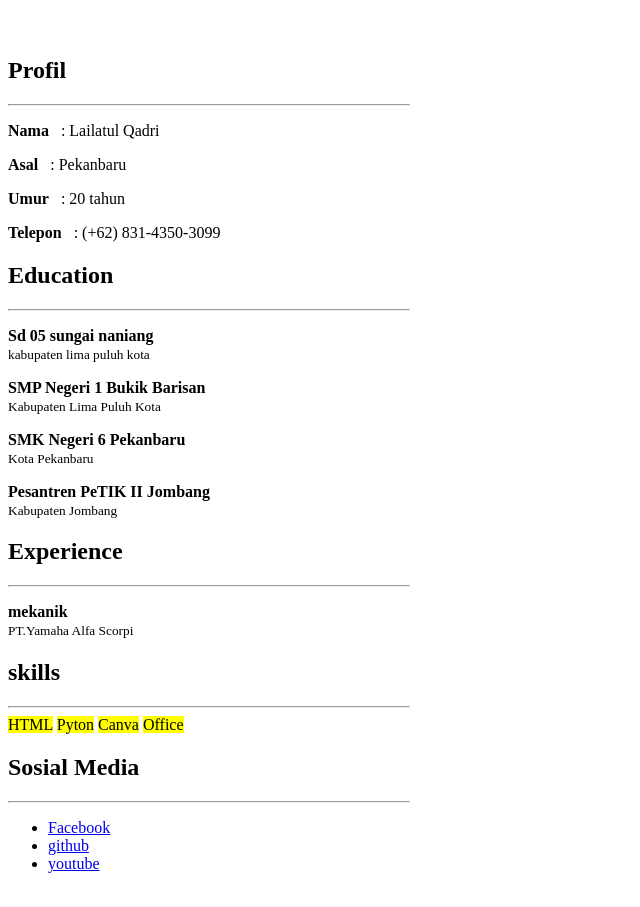
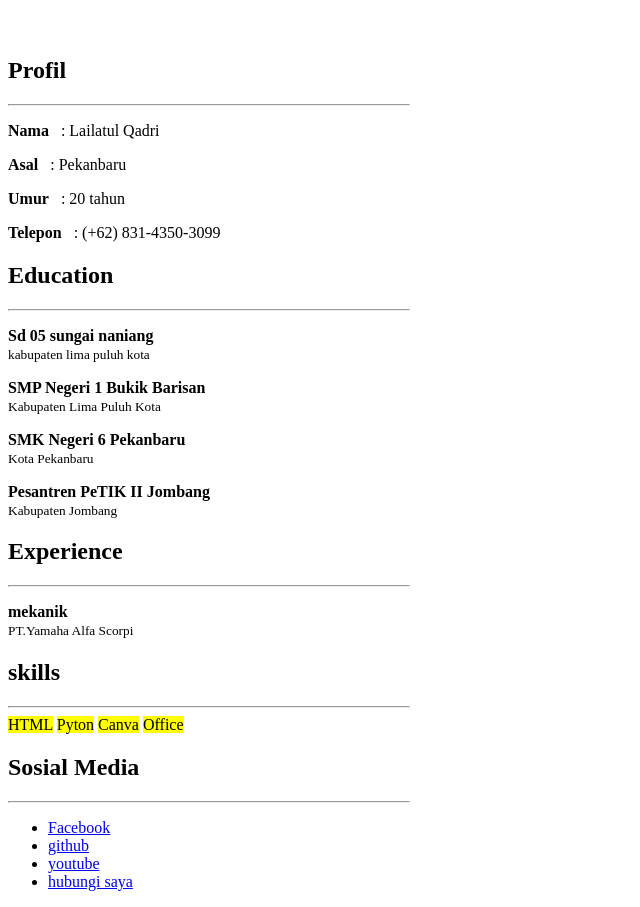
Before and after one commit to kadriputra/kadriputra.github.io, a plain HTML site: page index.html in a window 1280 px wide. Shown: the part 61-968 px from the top of the page, without its empty margins (0-640 px from the left). Drawn offline with Linux system fonts and the light colour scheme.

Commit message:
Update index.html

```diff
--- a/index.html
+++ b/index.html
@@ -59,6 +59,10 @@
         <li>
             <a href="https://www.youtube.com/">youtube</a>
         </li>
+        <li>
+             <a href="mailto:lailatullqadrii@gmail.com?subject=are you hired?">hubungi saya</a>
+        </li>
     </ul>
+
 </body>
 </html>
```
